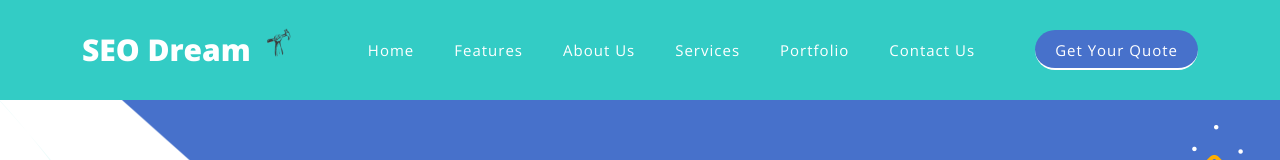
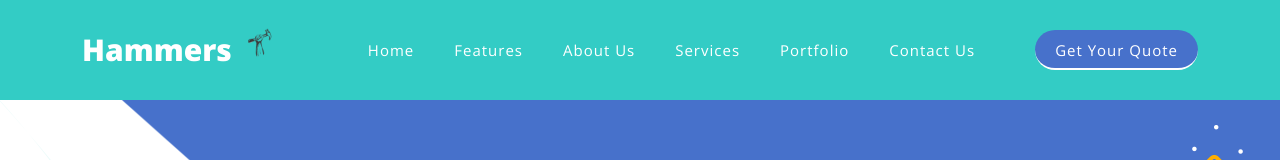
Before and after one commit to hacker123454/portfolio, a plain HTML site: page index.html in a window 1280 px wide. Shown: the top 160 px of the page. Drawn offline with nearby package versions, Linux system fonts and the light colour scheme.

Commit message:
Update index.html

```diff
--- a/index.html
+++ b/index.html
@@ -55,7 +55,7 @@ https://templatemo.com/tm-563-seo-dream
           <nav class="main-nav">
             <!-- ***** Logo Start ***** -->
             <a href="index.html" class="logo">
-              <h4>SEO Dream <img src="assets/images/logo-icon.png" alt=""></h4>
+              <h4>Hammers <img src="assets/images/logo-icon.png" alt=""></h4>
             </a>
             <!-- ***** Logo End ***** -->
             <!-- ***** Menu Start ***** -->
```
